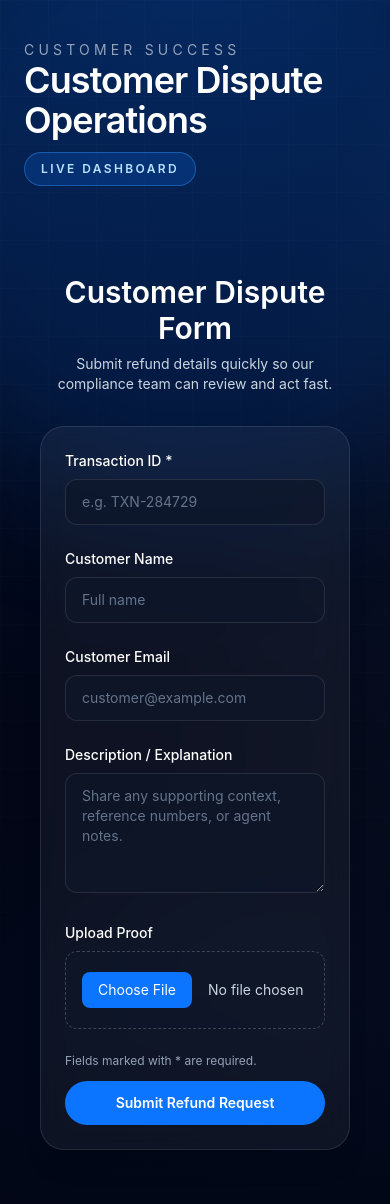
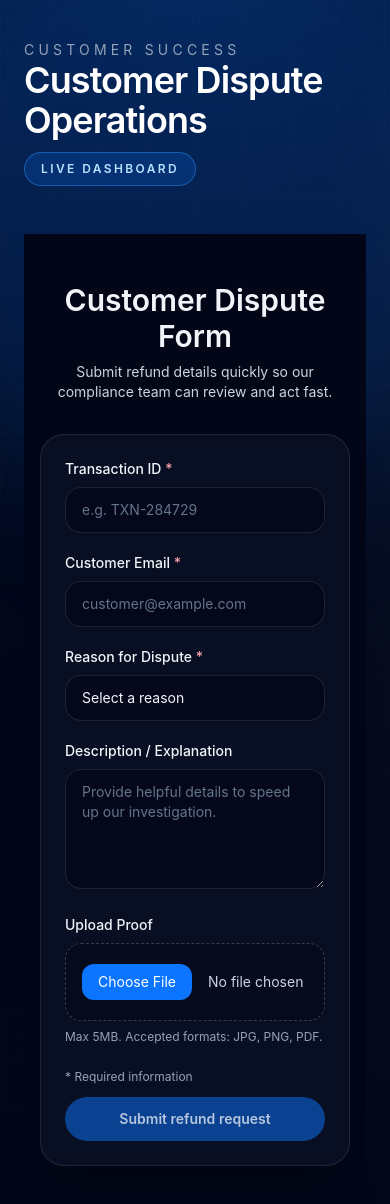
Before and after one commit to Lazyruther/Customer-Disputes-, a Next.js app: page / in a window 390 px wide. Shown: the top 1204 px of the page. Built offline with nearby package versions, Linux system fonts and the light colour scheme.

Commit message:
Create responsive customer dispute form

```diff
--- a/app/page.tsx
+++ b/app/page.tsx
@@ -1,36 +1,44 @@
 "use client";
 
-import { FormEvent, useMemo, useState } from "react";
+import { ChangeEvent, FormEvent, useMemo, useState } from "react";
 
 type RefundFormData = {
   transactionId: string;
-  customerName: string;
   customerEmail: string;
+  reason: string;
   description: string;
   proofFileName: string;
 };
 
-type FormErrors = Partial<Record<keyof RefundFormData, string>> & {
-  customerEmail?: string;
-};
+type FormErrors = Partial<Record<keyof RefundFormData, string>>;
 
-type RefundConfirmation = RefundFormData & {
-  refundId: string;
-  submittedAt: string;
-};
+type TouchedFields = Record<keyof RefundFormData, boolean>;
 
 const initialForm: RefundFormData = {
   transactionId: "",
-  customerName: "",
   customerEmail: "",
+  reason: "",
   description: "",
   proofFileName: ""
 };
 
+const initialTouched: TouchedFields = {
+  transactionId: false,
+  customerEmail: false,
+  reason: false,
+  description: false,
+  proofFileName: false
+};
+
+const MAX_FILE_SIZE = 5 * 1024 * 1024;
+const requiredFields: (keyof RefundFormData)[] = ["transactionId", "customerEmail", "reason"];
+
 export default function RefundRequestPage() {
   const [form, setForm] = useState<RefundFormData>(initialForm);
   const [errors, setErrors] = useState<FormErrors>({});
-  const [confirmation, setConfirmation] = useState<RefundConfirmation | null>(null);
+  const [touched, setTouched] = useState<TouchedFields>(initialTouched);
+  const [successMessage, setSuccessMessage] = useState<string | null>(null);
+  const [fileInputKey, setFileInputKey] = useState(0);
 
   const emailPattern = useMemo(
     () =>
@@ -38,61 +46,153 @@ export default function RefundRequestPage() {
     []
   );
 
-  function handleChange<T extends keyof RefundFormData>(field: T, value: RefundFormData[T]) {
-    setForm((prev) => ({ ...prev, [field]: value }));
-    setErrors((prev) => ({ ...prev, [field]: undefined }));
+  const isEmailValid = form.customerEmail.trim() !== "" && emailPattern.test(form.customerEmail.trim());
+  const isFormValid =
+    form.transactionId.trim() !== "" && isEmailValid && form.reason.trim() !== "" && !errors.proofFileName;
+
+  function getFieldError(field: keyof RefundFormData, value: string): string | undefined {
+    const trimmed = value.trim();
+
+    switch (field) {
+      case "transactionId":
+        if (!trimmed) {
+          return "Transaction ID is required.";
+        }
+        break;
+      case "customerEmail":
+        if (!trimmed) {
+          return "Customer email is required.";
+        }
+        if (!emailPattern.test(trimmed)) {
+          return "Enter a valid email address.";
+        }
+        break;
+      case "reason":
+        if (!trimmed) {
+          return "Choose a reason for the dispute.";
+        }
+        break;
+      default:
+        break;
+    }
+
+    return undefined;
   }
 
-  function validate(): boolean {
+  function updateFieldError(field: keyof RefundFormData, value: string) {
+    const error = getFieldError(field, value);
+    setErrors((prev) => {
+      const next = { ...prev };
+      if (error) {
+        next[field] = error;
+      } else {
+        delete next[field];
+      }
+      return next;
+    });
+  }
+
+  function handleChange<T extends keyof RefundFormData>(field: T, value: RefundFormData[T]) {
+    setSuccessMessage(null);
+    setForm((prev) => ({ ...prev, [field]: value }));
+    setTouched((prev) => ({ ...prev, [field]: true }));
+    updateFieldError(field, value);
+  }
+
+  function handleBlur<T extends keyof RefundFormData>(field: T) {
+    setTouched((prev) => ({ ...prev, [field]: true }));
+    updateFieldError(field, form[field]);
+  }
+
+  function handleFileChange(event: ChangeEvent<HTMLInputElement>) {
+    setSuccessMessage(null);
+    setTouched((prev) => ({ ...prev, proofFileName: true }));
+
+    const file = event.target.files?.[0];
+
+    if (!file) {
+      setForm((prev) => ({ ...prev, proofFileName: "" }));
+      setErrors((prev) => {
+        const next = { ...prev };
+        delete next.proofFileName;
+        return next;
+      });
+      return;
+    }
+
+    if (file.size > MAX_FILE_SIZE) {
+      setErrors((prev) => ({ ...prev, proofFileName: "File must be 5MB or smaller." }));
+      setForm((prev) => ({ ...prev, proofFileName: "" }));
+      setFileInputKey((prev) => prev + 1);
+      return;
+    }
+
+    setErrors((prev) => {
+      const next = { ...prev };
+      delete next.proofFileName;
+      return next;
+    });
+    setForm((prev) => ({ ...prev, proofFileName: file.name }));
+  }
+
+  function validateForm() {
     const nextErrors: FormErrors = {};
 
-    if (!form.transactionId.trim()) {
-      nextErrors.transactionId = "Transaction ID is required.";
-    }
+    requiredFields.forEach((field) => {
+      const error = getFieldError(field, form[field]);
+      if (error) {
+        nextErrors[field] = error;
+      }
+    });
 
-    if (form.customerEmail.trim() && !emailPattern.test(form.customerEmail.trim())) {
-      nextErrors.customerEmail = "Enter a valid email address.";
-    }
+    setErrors((prev) => {
+      const updated: FormErrors = { ...prev };
+      requiredFields.forEach((field) => {
+        delete updated[field];
+      });
+      return { ...updated, ...nextErrors };
+    });
 
-    setErrors(nextErrors);
-    return Object.keys(nextErrors).length === 0;
+    setTouched((prev) => ({ ...prev, transactionId: true, customerEmail: true, reason: true }));
+
+    return Object.keys(nextErrors).length === 0 && !errors.proofFileName;
+  }
+
+  function generateCaseId() {
+    const random = Array.from({ length: 5 }, () =>
+      Math.floor(Math.random() * 36).toString(36).toUpperCase()
+    ).join("");
+    return `RFD-${random}`;
   }
 
   function handleSubmit(event: FormEvent<HTMLFormElement>) {
     event.preventDefault();
 
-    if (!validate()) {
+    if (!validateForm()) {
       return;
     }
 
-    const refundId = `RF-${Date.now().toString(36).toUpperCase()}`;
-    const submittedAt = new Date().toISOString();
+    const caseId = generateCaseId();
+    setSuccessMessage(
+      `✅ Refund request submitted. Your Case ID is ${caseId}. We’ll get back to you within 48 hours.`
+    );
 
-    const submission: RefundConfirmation = {
-      ...form,
-      refundId,
-      submittedAt
-    };
-
-    try {
-      if (typeof window !== "undefined") {
-        const historyKey = "refundSubmissions";
-        const existing = window.localStorage.getItem(historyKey);
-        const history = existing ? JSON.parse(existing) : [];
-        history.unshift(submission);
-        window.localStorage.setItem(historyKey, JSON.stringify(history.slice(0, 20)));
-      }
-    } catch (storageError) {
-      console.warn("Unable to persist submission to localStorage", storageError);
-    }
-
-    setConfirmation(submission);
-    setForm(initialForm);
+    setForm({ ...initialForm });
+    setTouched({ ...initialTouched });
+    setErrors((prev) => {
+      const next = { ...prev };
+      requiredFields.forEach((field) => {
+        delete next[field];
+      });
+      delete next.proofFileName;
+      return next;
+    });
+    setFileInputKey((prev) => prev + 1);
   }
 
   return (
-    <main className="px-4 py-10 text-white">
-      <div className="mx-auto flex w-full max-w-4xl flex-col gap-8">
+    <main className="min-h-screen bg-slate-950 px-4 py-12 text-slate-100">
+      <div className="mx-auto flex w-full max-w-3xl flex-col gap-8">
         <header className="text-center">
           <h1 className="text-3xl font-semibold sm:text-4xl">Customer Dispute Form</h1>
           <p className="mt-2 text-sm text-slate-300">
@@ -100,132 +200,132 @@ export default function RefundRequestPage() {
           </p>
         </header>
 
-        <section className="mx-auto w-full max-w-3xl rounded-3xl border border-white/10 bg-white/5 p-6 shadow-xl backdrop-blur-md sm:p-10">
+        {successMessage && (
+          <div
+            className="rounded-2xl border border-emerald-500/40 bg-emerald-500/10 p-4 text-sm text-emerald-100 shadow-lg"
+            role="status"
+            aria-live="polite"
+          >
+            {successMessage}
+          </div>
+        )}
+
+        <section className="rounded-3xl border border-white/10 bg-slate-900/60 p-6 shadow-2xl backdrop-blur-sm sm:p-10">
           <form className="space-y-6" onSubmit={handleSubmit} noValidate>
-            <div className="grid gap-6 sm:grid-cols-2">
+            <div className="space-y-5">
               <div className="space-y-2">
-                <label className="block text-sm font-medium">Transaction ID *</label>
+                <label className="block text-sm font-medium" htmlFor="transactionId">
+                  Transaction ID <span className="text-rose-300">*</span>
+                </label>
                 <input
+                  id="transactionId"
                   type="text"
                   value={form.transactionId}
                   onChange={(event) => handleChange("transactionId", event.target.value)}
-                  className="w-full rounded-xl border border-white/10 bg-slate-900/70 px-4 py-3 text-sm placeholder:text-slate-500 focus:border-brand-400 focus:outline-none focus:ring-2 focus:ring-brand-400"
+                  onBlur={() => handleBlur("transactionId")}
+                  className="w-full rounded-2xl border border-white/10 bg-slate-950/60 px-4 py-3 text-sm placeholder:text-slate-500 focus:border-brand-400 focus:outline-none focus:ring-2 focus:ring-brand-400"
                   placeholder="e.g. TXN-284729"
                   required
                 />
-                {errors.transactionId && (
+                {touched.transactionId && errors.transactionId && (
                   <p className="text-xs text-rose-400">{errors.transactionId}</p>
                 )}
               </div>
 
               <div className="space-y-2">
-                <label className="block text-sm font-medium">Customer Name</label>
+                <label className="block text-sm font-medium" htmlFor="customerEmail">
+                  Customer Email <span className="text-rose-300">*</span>
+                </label>
                 <input
-                  type="text"
-                  value={form.customerName}
-                  onChange={(event) => handleChange("customerName", event.target.value)}
-                  className="w-full rounded-xl border border-white/10 bg-slate-900/70 px-4 py-3 text-sm placeholder:text-slate-500 focus:border-brand-400 focus:outline-none focus:ring-2 focus:ring-brand-400"
-                  placeholder="Full name"
+                  id="customerEmail"
+                  type="email"
+                  value={form.customerEmail}
+                  onChange={(event) => handleChange("customerEmail", event.target.value)}
+                  onBlur={() => handleBlur("customerEmail")}
+                  className="w-full rounded-2xl border border-white/10 bg-slate-950/60 px-4 py-3 text-sm placeholder:text-slate-500 focus:border-brand-400 focus:outline-none focus:ring-2 focus:ring-brand-400"
+                  placeholder="customer@example.com"
+                  required
+                />
+                {touched.customerEmail && errors.customerEmail && (
+                  <p className="text-xs text-rose-400">{errors.customerEmail}</p>
+                )}
+              </div>
+
+              <div className="space-y-2">
+                <label className="block text-sm font-medium" htmlFor="reason">
+                  Reason for Dispute <span className="text-rose-300">*</span>
+                </label>
+                <select
+                  id="reason"
+                  value={form.reason}
+                  onChange={(event) => handleChange("reason", event.target.value)}
+                  onBlur={() => handleBlur("reason")}
+                  className="w-full appearance-none rounded-2xl border border-white/10 bg-slate-950/60 px-4 py-3 text-sm focus:border-brand-400 focus:outline-none focus:ring-2 focus:ring-brand-400"
+                  required
+                >
+                  <option value="" disabled hidden>
+                    Select a reason
+                  </option>
+                  <option value="Product not received">Product not received</option>
+                  <option value="Service issue">Service issue</option>
+                  <option value="Duplicate charge">Duplicate charge</option>
+                  <option value="Unauthorized charge">Unauthorized charge</option>
+                  <option value="Fraud">Fraud</option>
+                  <option value="Other">Other</option>
+                </select>
+                {touched.reason && errors.reason && (
+                  <p className="text-xs text-rose-400">{errors.reason}</p>
+                )}
+              </div>
+
+              <div className="space-y-2">
+                <label className="block text-sm font-medium" htmlFor="description">
+                  Description / Explanation
+                </label>
+                <textarea
+                  id="description"
+                  value={form.description}
+                  onChange={(event) => handleChange("description", event.target.value)}
+                  onBlur={() => handleBlur("description")}
+                  className="min-h-[120px] w-full rounded-2xl border border-white/10 bg-slate-950/60 px-4 py-3 text-sm placeholder:text-slate-500 focus:border-brand-400 focus:outline-none focus:ring-2 focus:ring-brand-400"
+                  placeholder="Provide helpful details to speed up our investigation."
                 />
               </div>
 
               <div className="space-y-2">
-                <label className="block text-sm font-medium">Customer Email</label>
+                <label className="block text-sm font-medium" htmlFor="proof">
+                  Upload Proof
+                </label>
                 <input
-                  type="email"
-                  value={form.customerEmail}
-                  onChange={(event) => handleChange("customerEmail", event.target.value)}
-                  className="w-full rounded-xl border border-white/10 bg-slate-900/70 px-4 py-3 text-sm placeholder:text-slate-500 focus:border-brand-400 focus:outline-none focus:ring-2 focus:ring-brand-400"
-                  placeholder="customer@example.com"
+                  key={fileInputKey}
+                  id="proof"
+                  type="file"
+                  accept=".jpg,.jpeg,.png,.pdf"
+                  onChange={handleFileChange}
+                  className="w-full cursor-pointer rounded-2xl border border-dashed border-white/20 bg-slate-950/40 px-4 py-5 text-sm text-slate-300 file:mr-4 file:rounded-xl file:border-0 file:bg-brand-500 file:px-4 file:py-2 file:text-white hover:border-brand-400/60"
                 />
-                {errors.customerEmail && (
-                  <p className="text-xs text-rose-400">{errors.customerEmail}</p>
+                <p className="text-xs text-slate-400">Max 5MB. Accepted formats: JPG, PNG, PDF.</p>
+                {form.proofFileName && !errors.proofFileName && (
+                  <p className="text-xs text-slate-300">Selected file: {form.proofFileName}</p>
+                )}
+                {errors.proofFileName && (
+                  <p className="text-xs text-rose-400">{errors.proofFileName}</p>
                 )}
               </div>
-
-
-            </div>
-
-            <div className="space-y-2">
-              <label className="block text-sm font-medium">Description / Explanation</label>
-              <textarea
-                value={form.description}
-                onChange={(event) => handleChange("description", event.target.value)}
-                className="min-h-[120px] w-full rounded-xl border border-white/10 bg-slate-900/70 px-4 py-3 text-sm placeholder:text-slate-500 focus:border-brand-400 focus:outline-none focus:ring-2 focus:ring-brand-400"
-                placeholder="Share any supporting context, reference numbers, or agent notes."
-              />
-            </div>
-
-            <div className="space-y-2">
-              <label className="block text-sm font-medium">Upload Proof</label>
-              <input
-                type="file"
-                accept="image/*"
-                onChange={(event) => {
-                  const file = event.target.files?.[0];
-                  handleChange("proofFileName", file ? file.name : "");
-                }}
-                className="w-full cursor-pointer rounded-xl border border-dashed border-white/20 bg-slate-900/50 px-4 py-5 text-sm text-slate-300 file:mr-4 file:rounded-lg file:border-0 file:bg-brand-500 file:px-4 file:py-2 file:text-white hover:border-brand-400/50"
-              />
-              {form.proofFileName && (
-                <p className="text-xs text-slate-400">Selected file: {form.proofFileName}</p>
-              )}
             </div>
 
             <div className="flex flex-col gap-3 sm:flex-row sm:items-center sm:justify-between">
-              <p className="text-xs text-slate-400">Fields marked with * are required.</p>
+              <p className="text-xs text-slate-400">* Required information</p>
               <button
                 type="submit"
-                className="inline-flex items-center justify-center rounded-full bg-brand-500 px-6 py-3 text-sm font-semibold text-white transition hover:bg-brand-400 focus:outline-none focus:ring-2 focus:ring-brand-300 focus:ring-offset-2 focus:ring-offset-slate-950"
+                disabled={!isFormValid}
+                className="inline-flex items-center justify-center rounded-full bg-brand-500 px-6 py-3 text-sm font-semibold text-white transition focus:outline-none focus:ring-2 focus:ring-brand-300 focus:ring-offset-2 focus:ring-offset-slate-950 hover:bg-brand-400 disabled:cursor-not-allowed disabled:bg-brand-500/50 disabled:text-white/70"
               >
-                Submit Refund Request
+                Submit refund request
               </button>
             </div>
           </form>
         </section>
-
-        {confirmation && (
-          <section className="mx-auto w-full max-w-3xl rounded-3xl border border-emerald-500/30 bg-emerald-500/10 p-6 text-emerald-50 shadow-lg sm:p-8">
-            <div className="flex flex-col gap-4 sm:flex-row sm:items-center sm:justify-between">
-              <h2 className="text-xl font-semibold">Refund Submitted</h2>
-              <div className="text-xs uppercase tracking-[0.2em] text-emerald-200">{confirmation.submittedAt}</div>
-            </div>
-            <dl className="mt-6 grid gap-4 text-sm sm:grid-cols-2">
-              <div>
-                <dt className="text-emerald-200/80">Refund ID</dt>
-                <dd className="font-medium text-white">{confirmation.refundId}</dd>
-              </div>
-              <div>
-                <dt className="text-emerald-200/80">Transaction ID</dt>
-                <dd className="font-medium text-white">{confirmation.transactionId}</dd>
-              </div>
-              {confirmation.customerName && (
-                <div>
-                  <dt className="text-emerald-200/80">Customer</dt>
-                  <dd className="font-medium text-white">{confirmation.customerName}</dd>
-                </div>
-              )}
-              {confirmation.customerEmail && (
-                <div>
-                  <dt className="text-emerald-200/80">Email</dt>
-                  <dd className="font-medium text-white">{confirmation.customerEmail}</dd>
-                </div>
-              )}
-              {confirmation.description && (
-                <div className="sm:col-span-2">
-                  <dt className="text-emerald-200/80">Description</dt>
-                  <dd className="font-medium text-white">{confirmation.description}</dd>
-                </div>
-              )}
-              {confirmation.proofFileName && (
-                <div className="sm:col-span-2">
-                  <dt className="text-emerald-200/80">Proof</dt>
-                  <dd className="font-medium text-white">{confirmation.proofFileName}</dd>
-                </div>
-              )}
-            </dl>
-          </section>
-        )}
       </div>
     </main>
   );
```
